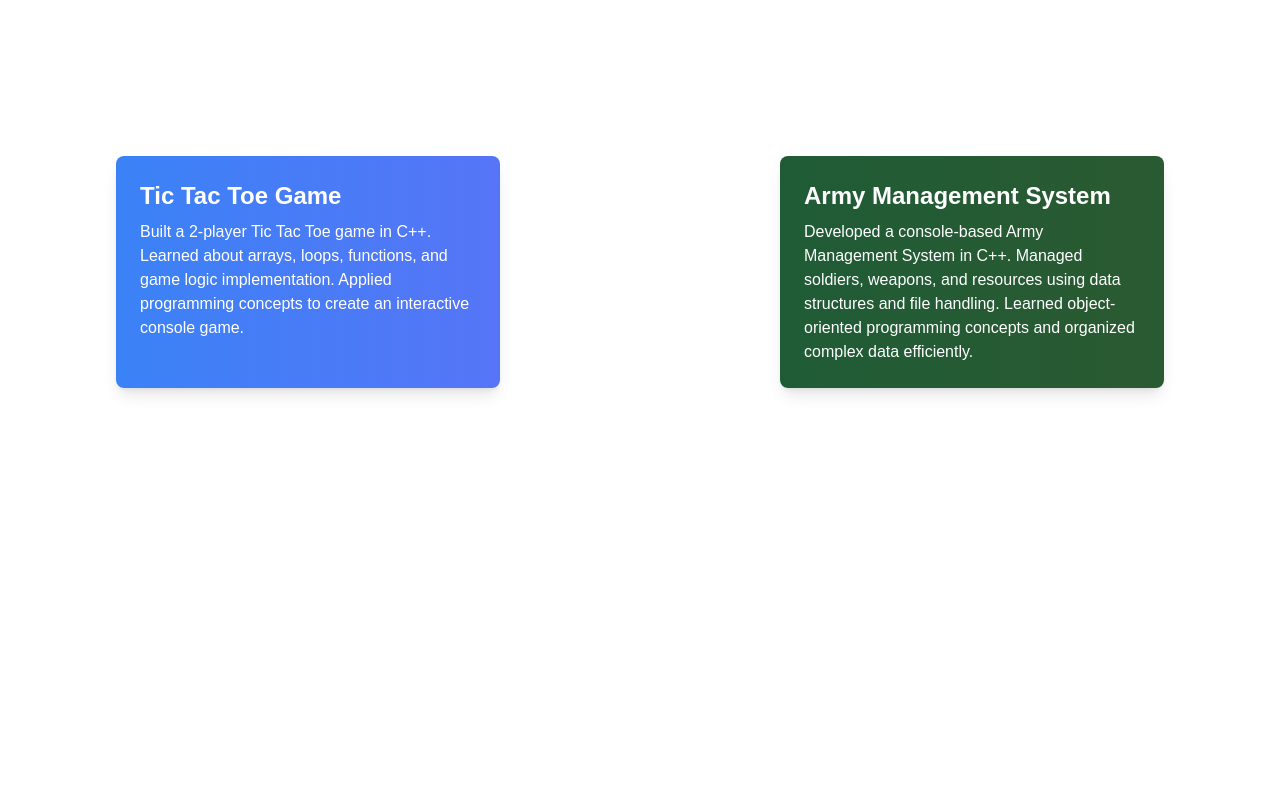
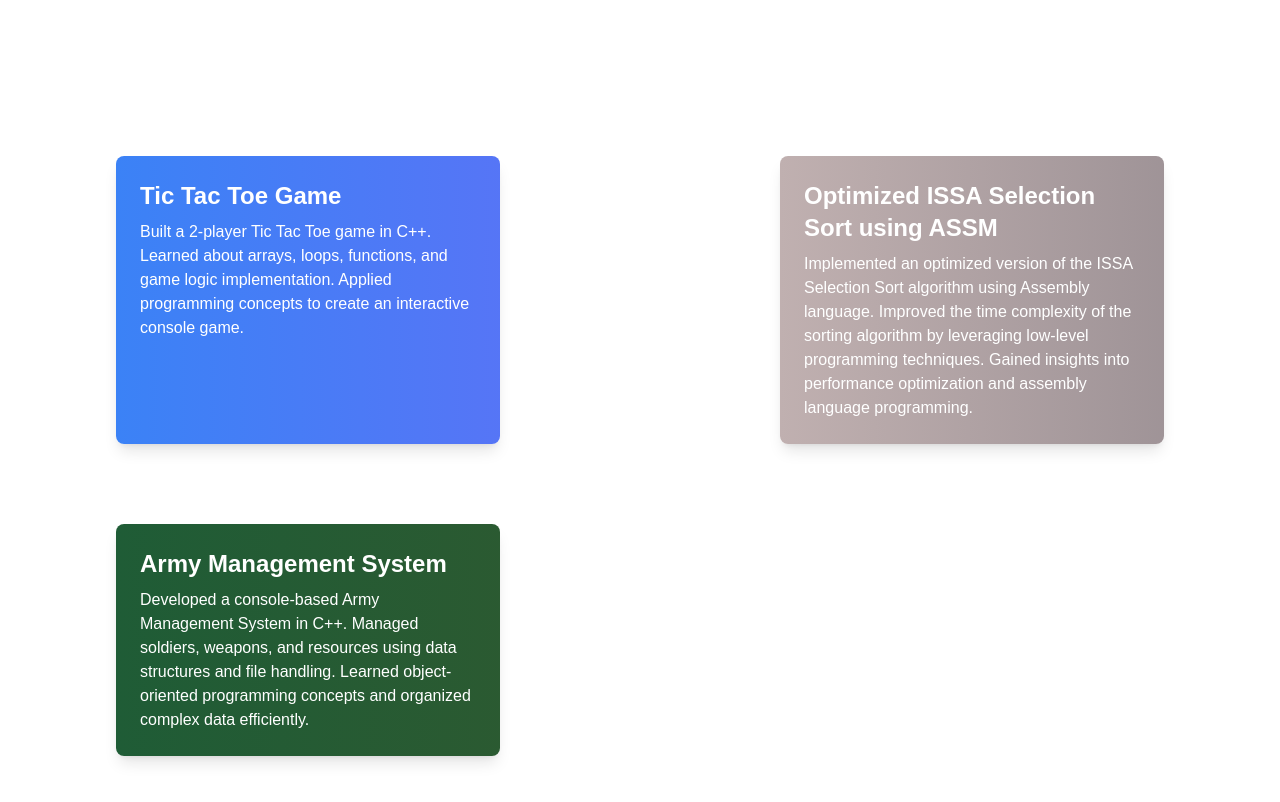
Before and after one commit to sameer890678/portfolio, a Next.js app: page /Projects in a window 1280 px wide. Shown: the top 802 px of the page. Built offline with nearby package versions, Linux system fonts and the light colour scheme.

Commit message:
modifying separate project page

```diff
--- a/app/Projects/page.tsx
+++ b/app/Projects/page.tsx
@@ -8,6 +8,14 @@ function Projects() {
   <h3 className="text-2xl font-semibold mb-2">Tic Tac Toe Game</h3>
   <p>
     Built a 2-player Tic Tac Toe game in C++. Learned about arrays, loops, functions, and game logic implementation. Applied programming concepts to create an interactive console game.
+  </p>
+</div>
+
+{/* ISSA Time complexity */}
+<div className="p-6 rounded-lg text-white shadow-lg issa-hover max-w-sm hover:scale-105 transition-transform duration-500">
+  <h3 className="text-2xl font-semibold mb-2">Optimized ISSA Selection Sort using ASSM</h3>
+  <p>
+    Implemented an optimized version of the ISSA Selection Sort algorithm using Assembly language. Improved the time complexity of the sorting algorithm by leveraging low-level programming techniques. Gained insights into performance optimization and assembly language programming.
   </p>
 </div>
 
--- a/app/page.tsx
+++ b/app/page.tsx
@@ -77,7 +77,7 @@ export default function Home() {
 <div className="p-6 rounded-lg text-white shadow-lg issa-hover max-w-sm hover:scale-105 transition-transform duration-500">
   <h3 className="text-2xl font-semibold mb-2">Optimized ISSA Selection Sort using ASSM</h3>
   <p>
-    Developed the ASSM (Advanced Selection Sort Method) to optimize the ISSA Selection Sort algorithm, improving its worst-case and average-case time complexity from O(n²) to O(n log n). This project demonstrates algorithm optimization, performance analysis, and efficient sorting techniques while maintaining accurate sorting results.
+    Implemented an optimized version of the ISSA Selection Sort algorithm using Assembly language. Improved the time complexity of the sorting algorithm by leveraging low-level programming techniques. Gained insights into performance optimization and assembly language programming.
   </p>
 </div>
 
```
